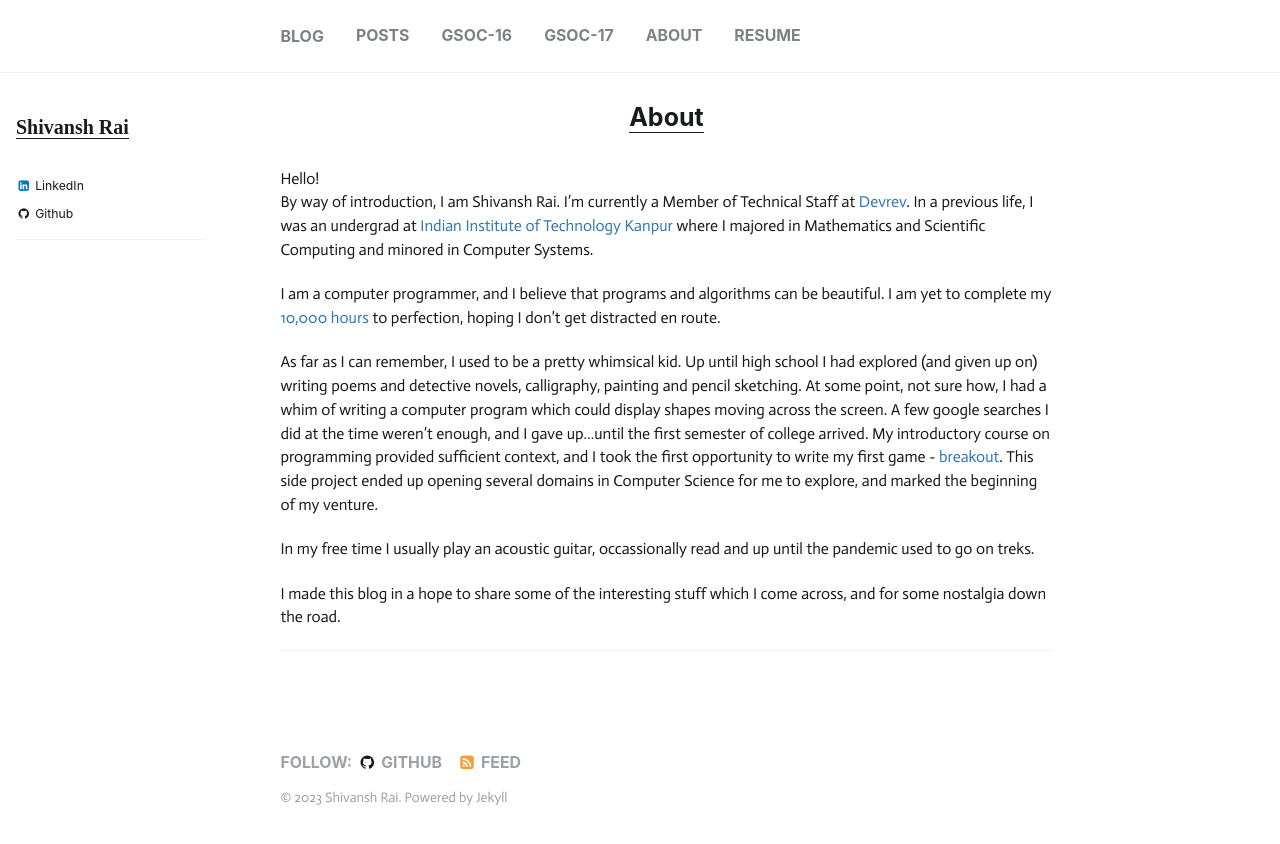
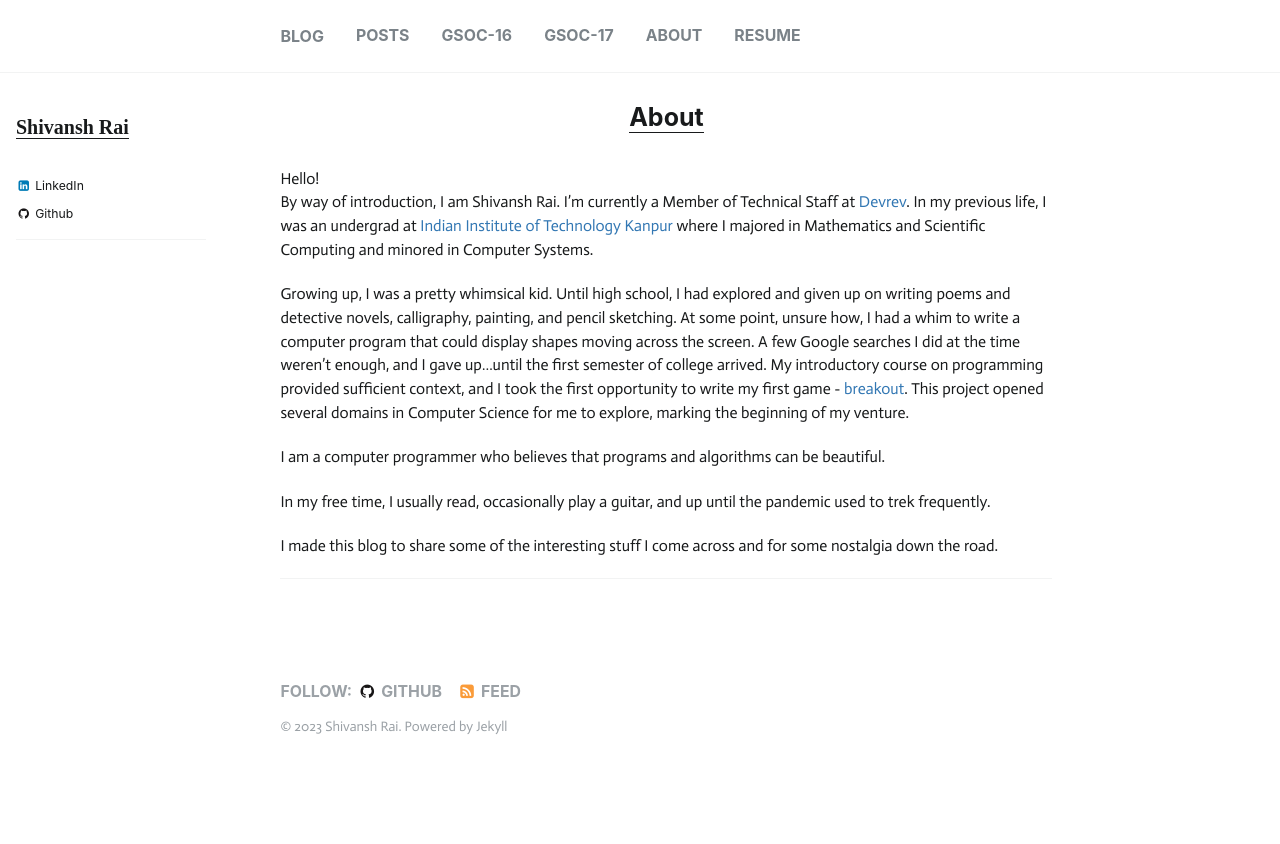
Before and after one commit to shivansh/shivansh.github.io, a Jekyll site: the page built from _pages/about.md, in a window 1280 px wide. Shown: the top 844 px of the page. Built offline with Jekyll 4.4.1, drawn with Linux system fonts in a browser that asks for light colours.

Commit message:
Cleanup about page

```diff
--- a/_pages/about.md
+++ b/_pages/about.md
@@ -6,14 +6,14 @@ permalink: /about
 ---
 
 Hello!<br>
-By way of introduction, I am Shivansh Rai. I'm currently a Member of Technical Staff at [Devrev](http://devrev.ai). In a previous life, I was an undergrad at [Indian Institute of Technology Kanpur](http://www.iitk.ac.in/) where I majored in Mathematics and Scientific Computing and minored in Computer Systems.
+By way of introduction, I am Shivansh Rai. I'm currently a Member of Technical Staff at [Devrev](http://devrev.ai). In my previous life, I was an undergrad at [Indian Institute of Technology Kanpur](http://www.iitk.ac.in/) where I majored in Mathematics and Scientific Computing and minored in Computer Systems.
 
-I am a computer programmer, and I believe that programs and algorithms can be beautiful. I am yet to complete my [10,000 hours](https://en.wikipedia.org/wiki/Outliers_(book)){:target="_blank"} to perfection, hoping I don't get distracted en route.
+Growing up, I was a pretty whimsical kid. Until high school, I had explored and given up on writing poems and detective novels, calligraphy, painting, and pencil sketching. At some point, unsure how, I had a whim to write a computer program that could display shapes moving across the screen. A few Google searches I did at the time weren’t enough, and I gave up…until the first semester of college arrived. My introductory course on programming provided sufficient context, and I took the first opportunity to write my first game - [breakout](https://github.com/shivansh/breakout). This project opened several domains in Computer Science for me to explore, marking the beginning of my venture.
 
-As far as I can remember, I used to be a pretty whimsical kid. Up until high school I had explored (and given up on) writing poems and detective novels, calligraphy, painting and pencil sketching. At some point, not sure how, I had a whim of writing a computer program which could display shapes moving across the screen. A few google searches I did at the time weren't enough, and I gave up...until the first semester of college arrived. My introductory course on programming provided sufficient context, and I took the first opportunity to write my first game - [breakout](https://github.com/shivansh/breakout). This side project ended up opening several domains in Computer Science for me to explore, and marked the beginning of my venture.
+I am a computer programmer who believes that programs and algorithms can be beautiful.
 
-In my free time I usually play an acoustic guitar, occassionally read and up until the pandemic used to go on treks.
+In my free time, I usually read, occasionally play a guitar, and up until the pandemic used to trek frequently.
 
-I made this blog in a hope to share some of the interesting stuff which I come across, and for some nostalgia down the road.
+I made this blog to share some of the interesting stuff I come across and for some nostalgia down the road.
 
 ***
```
